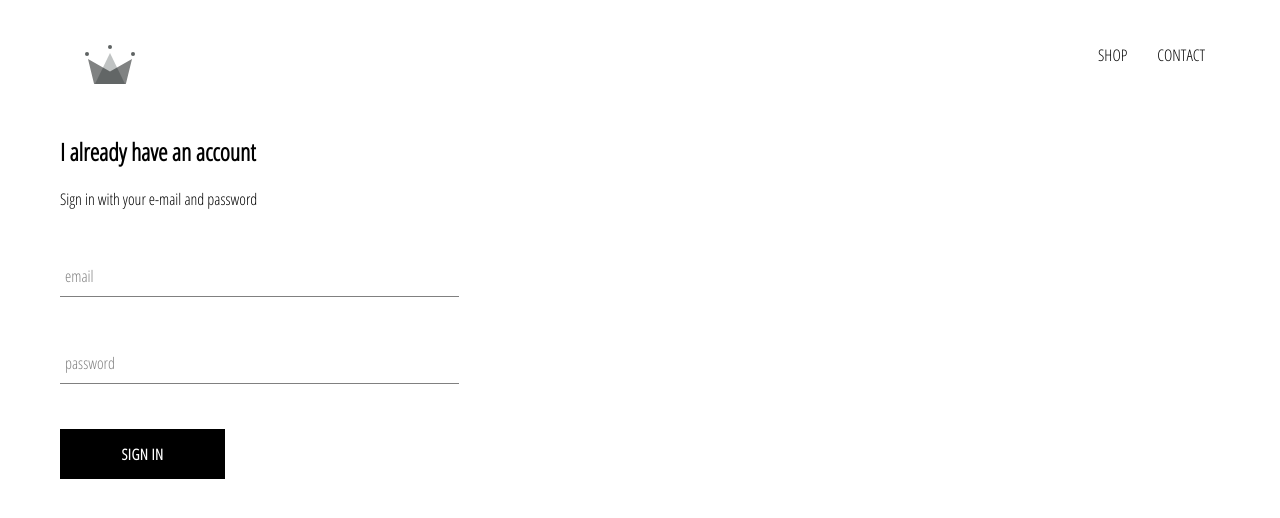
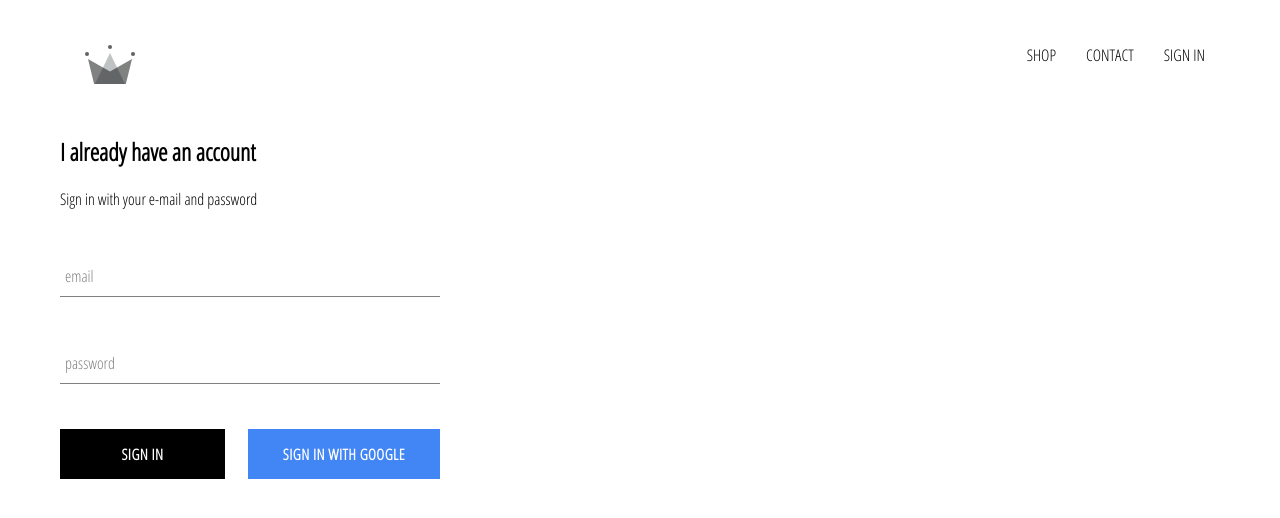
Before and after one commit to LaurentiuStoica/crwn-clothing, a React (Create React App) app: page /signIn in a window 1280 px wide. Shown: the top 518 px of the page. Built offline with nearby package versions, Linux system fonts and the light colour scheme; no server answers.

Commit message:
integrated firebase into application, created sign in page with sign in component and sign in with google

```diff
--- a/package.json
+++ b/package.json
@@ -6,6 +6,7 @@
     "@testing-library/jest-dom": "^4.2.4",
     "@testing-library/react": "^9.3.2",
     "@testing-library/user-event": "^7.1.2",
+    "firebase": "^7.15.5",
     "node-sass": "^4.14.1",
     "react": "^16.13.1",
     "react-dom": "^16.13.1",
--- a/src/App.css
+++ b/src/App.css
@@ -7,3 +7,7 @@ a {
   text-decoration: none;
   color: black;
 }
+
+* {
+  box-sizing: border-box;
+}
--- a/src/App.js
+++ b/src/App.js
@@ -1,15 +1,36 @@
-import React from "react";
+import React, { Component } from "react";
 import "./App.css";
 import { Switch, Route } from "react-router-dom";
 import HomePage from "./pages/homepage/homepage.component";
 import ShopPage from "./pages/shop/shop.component";
 import Header from "./components/header/header.component";
 import SingInAndSignUpPage from "./pages/sign-in-and-sign-up/sign-in-and-sign-up.component";
+import { auth } from "./firebase/firebase.utils";
 
-function App() {
+class App extends Component {
+  constructor() {
+    super();
+    this.state = {
+      currentUser: null,
+    };
+  }
+
+  unsubscribeFromAuth = null;
+
+  componentDidMount() {
+    this.unsubscribeFromAuth = auth.onAuthStateChanged((user) => {
+      this.setState({ currentUser: user });
+    });
+  }
+
+  componentWillUnmount() {
+    this.unsubscribeFromAuth();
+  }
+
+  render() {
     return (
       <div>
-      <Header />
+        <Header currentUser={this.state.currentUser} />
         <Switch>
           <Route exact path="/" component={HomePage} />
           <Route path="/shop" component={ShopPage} />
@@ -18,5 +39,6 @@ function App() {
       </div>
     );
   }
+}
 
 export default App;
--- a/src/components/custom-button/custom-button.component.jsx
+++ b/src/components/custom-button/custom-button.component.jsx
@@ -1,8 +1,11 @@
 import React from "react";
 import "./custom-button.styles.scss";
 
-const CustomButton = ({ children, ...otherProps }) => (
-  <button className="custom-button" {...otherProps}>
+const CustomButton = ({ children, isGoogleSignIn, ...otherProps }) => (
+  <button
+    className={`${isGoogleSignIn ? "google-sign-in" : ""} custom-button`}
+    {...otherProps}
+  >
     {children}
   </button>
 );
--- a/src/components/custom-button/custom-button.styles.scss
+++ b/src/components/custom-button/custom-button.styles.scss
@@ -19,4 +19,14 @@
     color: black;
     border: 1px solid black;
   }
+
+  &.google-sign-in {
+    background-color: #4285f4;
+    color: white;
+
+    &:hover {
+      background-color: #357ae8;
+      border: none;
+    }
+  }
 }
--- a/src/components/header/header.component.jsx
+++ b/src/components/header/header.component.jsx
@@ -2,8 +2,9 @@ import React from "react";
 import "./header.styles.scss";
 import { Link } from "react-router-dom";
 import { ReactComponent as Logo } from "../../assets/crown.svg";
+import { auth } from "../../firebase/firebase.utils";
 
-const Header = () => (
+const Header = ({ currentUser }) => (
   <div className="header">
     <Link className="logo-container" to="/">
       <Logo className="logo"></Logo>
@@ -15,6 +16,15 @@ const Header = () => (
       <Link className="option" to="/contact">
         CONTACT
       </Link>
+      {currentUser ? (
+        <div className="option" onClick={() => auth.signOut()}>
+          SIGN OUT
+        </div>
+      ) : (
+        <Link className="option" to="/signIn">
+          SIGN IN
+        </Link>
+      )}
     </div>
   </div>
 );
--- a/src/components/header/header.styles.scss
+++ b/src/components/header/header.styles.scss
@@ -20,6 +20,7 @@
 
     .option {
       padding: 10px 15px;
+      cursor: pointer;
     }
   }
 }
--- a/src/components/sign-in/sign-in.component.jsx
+++ b/src/components/sign-in/sign-in.component.jsx
@@ -2,6 +2,7 @@ import React, { Component } from "react";
 import "./sign-in.styles.scss";
 import FormInput from "../form-input/form-input.component";
 import CustomButton from "../custom-button/custom-button.component";
+import { signInWithGoogle } from "../../firebase/firebase.utils";
 
 class SignIn extends Component {
   constructor(props) {
@@ -44,7 +45,12 @@ class SignIn extends Component {
             label="password"
             required
           />
-          <CustomButton type="submit">Sign In</CustomButton>
+          <div className="buttons">
+            <CustomButton type="submit">Sign In</CustomButton>
+            <CustomButton onClick={signInWithGoogle} isGoogleSignIn>
+              Sign In With Google
+            </CustomButton>
+          </div>
         </form>
       </div>
     );
--- a/src/components/sign-in/sign-in.styles.scss
+++ b/src/components/sign-in/sign-in.styles.scss
@@ -1,9 +1,14 @@
 .sign-in {
-  width: 30vw;
+  width: 380px;
   display: flex;
   flex-direction: column;
 
   .title {
     margin: 10px 0;
   }
+
+  .buttons {
+    display: flex;
+    justify-content: space-between;
+  }
 }
--- /dev/null
+++ b/src/firebase/firebase.utils.js
@@ -0,0 +1,27 @@
+import firebase from "firebase/app";
+import "firebase/firestore";
+import "firebase/auth";
+import "firebase/analytics";
+
+const config = {
+  apiKey: "AIzaSyA04HllEqRfvnBDsMGBahcU6pkZMDZ6rlE",
+  authDomain: "crwn-db-cd474.firebaseapp.com",
+  databaseURL: "https://crwn-db-cd474.firebaseio.com",
+  projectId: "crwn-db-cd474",
+  storageBucket: "crwn-db-cd474.appspot.com",
+  messagingSenderId: "672045826205",
+  appId: "1:672045826205:web:f5e63c65c723f2ad625474",
+  measurementId: "G-199JYLX61J",
+};
+
+firebase.initializeApp(config);
+firebase.analytics();
+
+export const auth = firebase.auth();
+export const firestore = firebase.firestore();
+
+const provider = new firebase.auth.GoogleAuthProvider();
+provider.setCustomParameters({ prompt: "select_account" });
+export const signInWithGoogle = () => auth.signInWithPopup(provider);
+
+export default firebase;
```
Also changed, not shown: src/pages/shop/shop.data.js (renamed from src/pages/shop/shop.data.jsx), 2 other files (tests, documents, lock files or other folders). Lines whose indentation alone changed are shown as unchanged.
